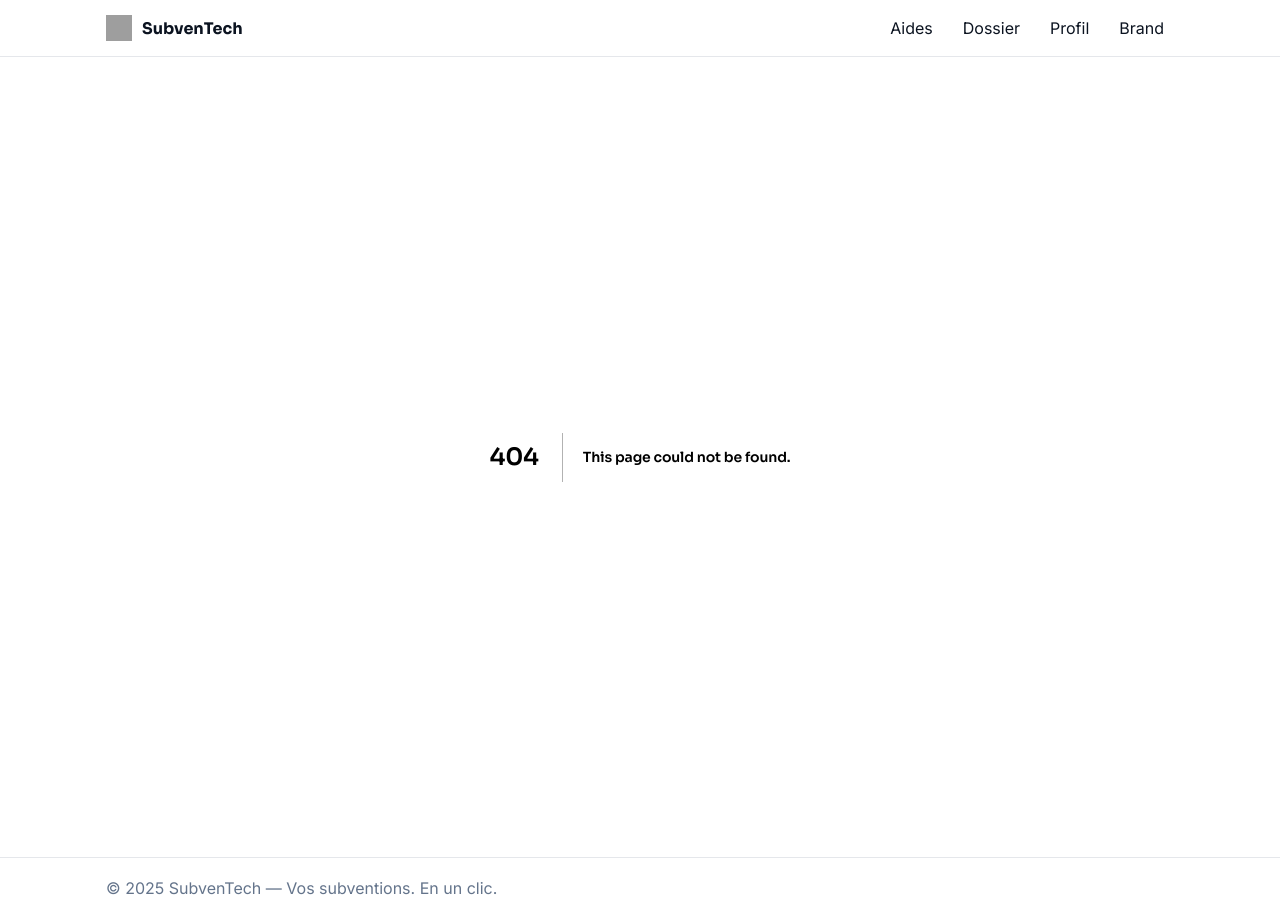
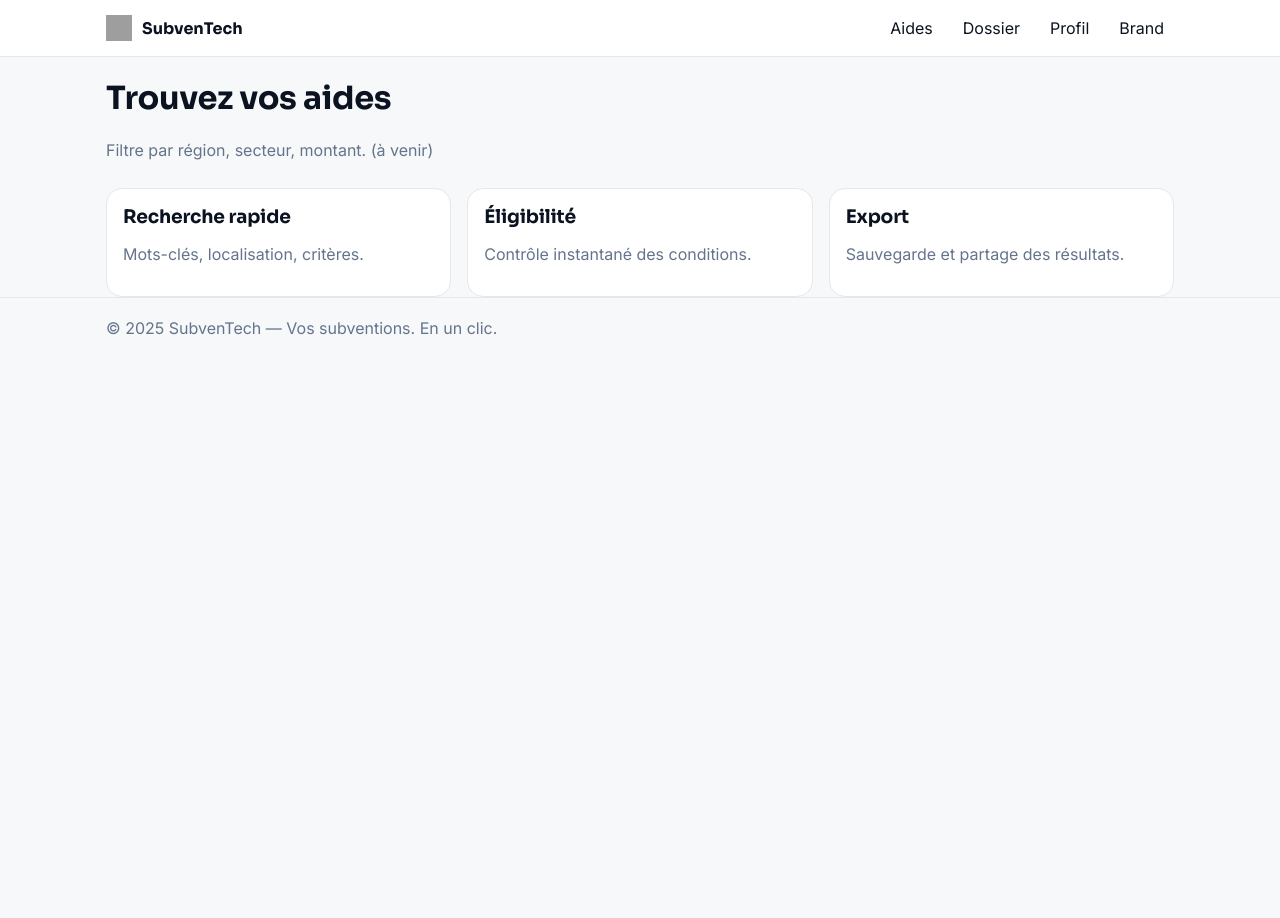
Before and after one commit to BACOUL/subventech-app, a Next.js app: page /aides in a window 1280 px wide. Before the commit this address had no page. After the commit the page ends 800 px from the top, so only its background shows below. Built offline with nearby package versions, Linux system fonts and the light colour scheme; grey boxes are pictures that could not be loaded.

Commit message:
Create aides.js

```diff
--- /dev/null
+++ b/pages/aides.js
@@ -0,0 +1,13 @@
+export default function Aides(){
+  return (
+    <>
+      <h1>Trouvez vos aides</h1>
+      <p className="muted">Filtre par région, secteur, montant. (à venir)</p>
+      <div className="grid">
+        <div className="card"><h3>Recherche rapide</h3><p className="muted">Mots-clés, localisation, critères.</p></div>
+        <div className="card"><h3>Éligibilité</h3><p className="muted">Contrôle instantané des conditions.</p></div>
+        <div className="card"><h3>Export</h3><p className="muted">Sauvegarde et partage des résultats.</p></div>
+      </div>
+    </>
+  );
+    }
```
